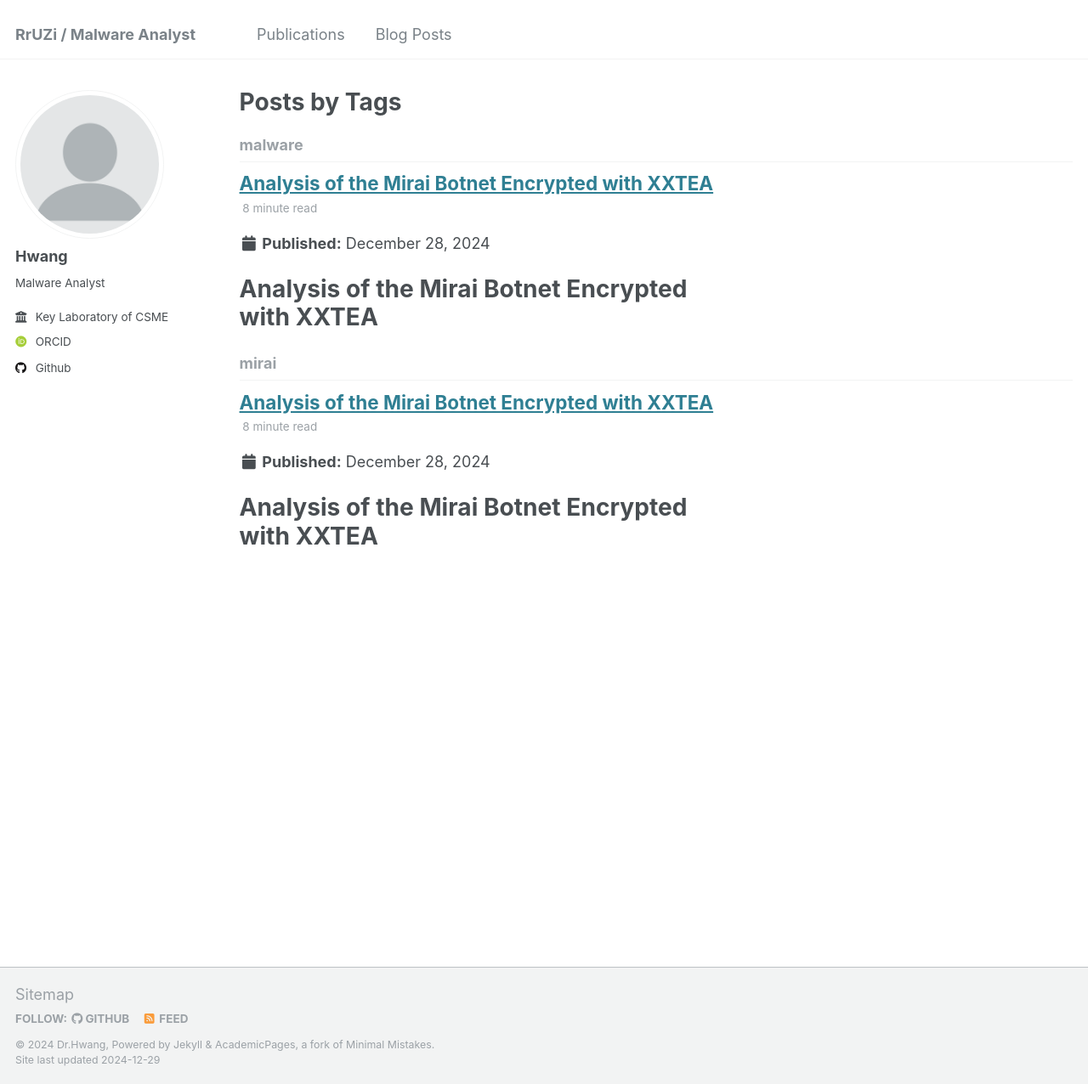
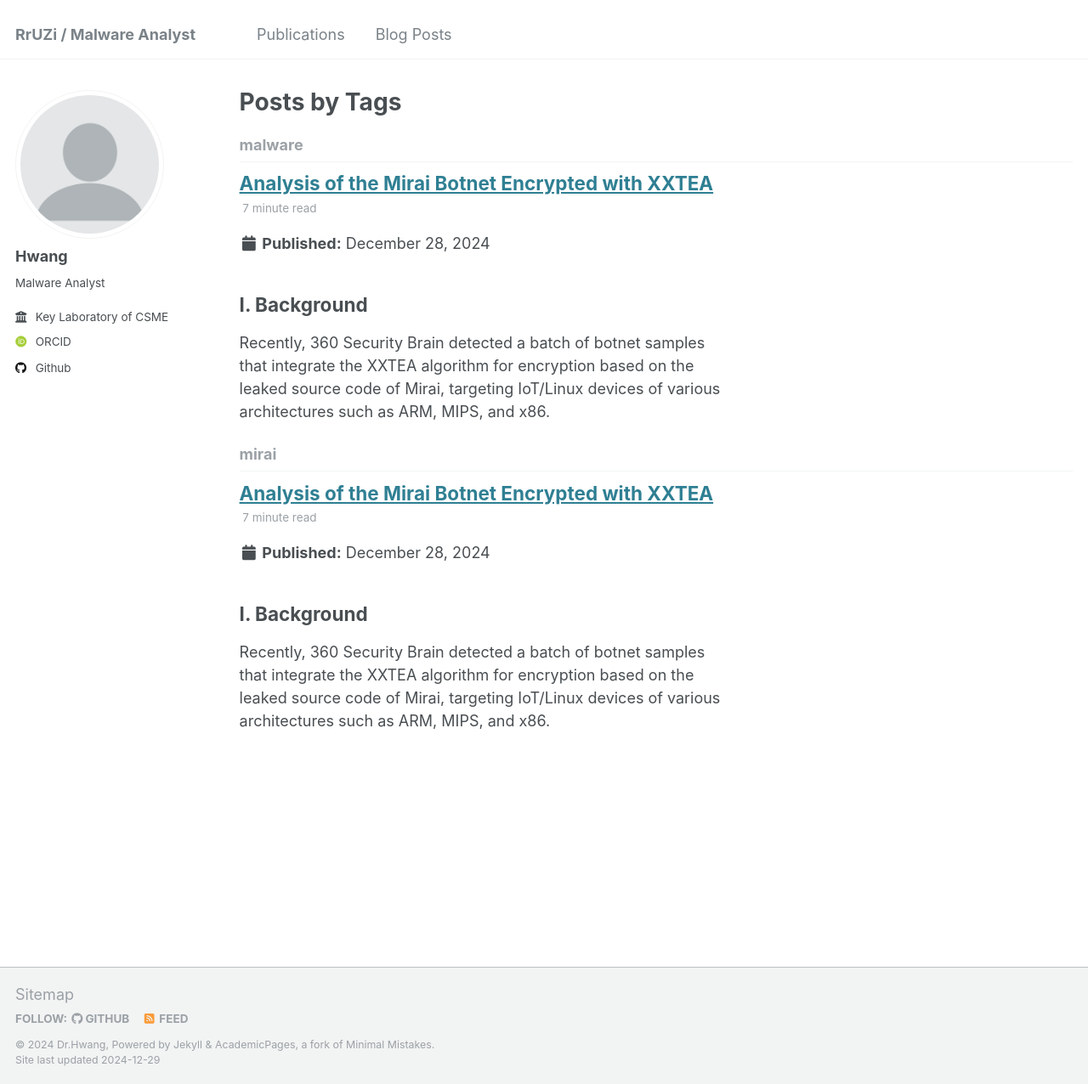
Before and after one commit to RrUZi/RrUZi.github.io, a Jekyll site: the page built from _pages/tag-archive.html, in a window 1280 px wide and 1276 px high. Shown: the whole window at 85% size. Built offline with Jekyll 4.4.1, drawn with Linux system fonts in a browser that asks for light colours; some web fonts are replaced.

Commit message:
Update 2024-12-28-blog-post-1.md

```diff
--- a/_posts/2024-12-28-blog-post-1.md
+++ b/_posts/2024-12-28-blog-post-1.md
@@ -6,10 +6,6 @@
   - malware
   - mirai
 ---
-
-# Analysis of the Mirai Botnet Encrypted with XXTEA
-
-**Date**: 2024-12-28 09:00:00
 
 ## I. Background
 Recently, 360 Security Brain detected a batch of botnet samples that integrate the XXTEA algorithm for encryption based on the leaked source code of Mirai, targeting IoT/Linux devices of various architectures such as ARM, MIPS, and x86.
@@ -96,6 +92,8 @@
 000000020000
 
 In terms of the ATTACK_VECTOR, Mirai.CatDDoS implements a richer variety of DDoS attack types than Mirai. The comparison is as follows:
+
+
 | Mirai | Mirai.CatDDoS |
 |--|--|
 | No. | Attack Method | No. | Attack Method |
@@ -114,6 +112,7 @@
 | | | 12 | attack_method_udprape |
 | | | 13 | attack_udp_r6 |
 | | | 14 | attack_tcp_ovhtest |
+
 
 Based on relevant characteristics, we have associated a batch of similar samples. They are more concise and more similar to the original Mirai in terms of code function and structure design. It is speculated that they may be earlier bot versions. From the naming method of the C2, it conforms to the consistent style of the CatDDoS group - that is, having a special preference for "cats". The similarities and differences between the old and new versions are as follows:
 | Old Version | New Version |
```
